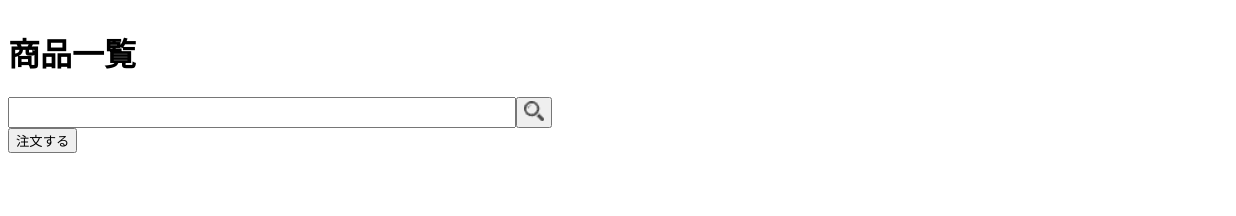
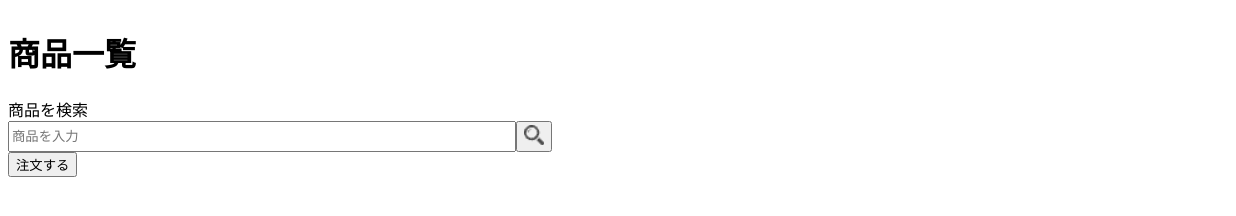
Before and after one commit to suzuki-yuka-27/Nodejs-ShoppingCart, a website: page public/index.html in a window 1280 px wide. Shown: the full height of the page, 0-1236 px from the left. Drawn offline with Linux system fonts and the light colour scheme.

Commit message:
自動コードレビューの修正対応

```diff
--- a/public/css/style.css
+++ b/public/css/style.css
@@ -9,10 +9,17 @@
 
 .search-section {
     display: flex;
+    flex-flow: column;
 }
 
-.search_input {
-    width: 500px;
+.search-box {
+    display: flex;
+}
+
+#search {
+    flex: 1;
+    min-width: 0;
+    max-width: 500px;
     height: 25px;
 }
 
--- a/public/index.html
+++ b/public/index.html
@@ -1,9 +1,12 @@
 <!DOCTYPE html>
+<html lang="ja">
 
 <head>
     <meta charset="UTF-8" />
     <meta name="viewport" content="width=device-width" />
     <link rel="stylesheet" href="css/style.css">
+
+    <title>商品一覧</title>
 </head>
 
 <body>
@@ -12,10 +15,15 @@
         <img src="images/cart_icon.png" alt="ショッピングカートアイコン" class="cart-icon">
     </div>
     <div class="search-section">
-        <input type="text" class="search_input">
-        <button>
-            <img src="images/search_icon.png" alt="検索アイコン" class="search-icon">
-        </button>
+        <label for="search">
+            商品を検索
+        </label>
+        <div class="search-box">
+            <input id="search" type="text" placeholder="商品を入力">
+            <button id="search-button">
+                <img src="images/search_icon.png" alt="検索アイコン" class="search-icon">
+            </button>
+        </div>
     </div>
     <div class="product-list">
     </div>
@@ -23,3 +31,5 @@
 </body>
 
 </html>
+
+</html>
```
Also changed, not shown: package.json (+5 -4 lines), server.js (+7 -3 lines), 1 other file.
